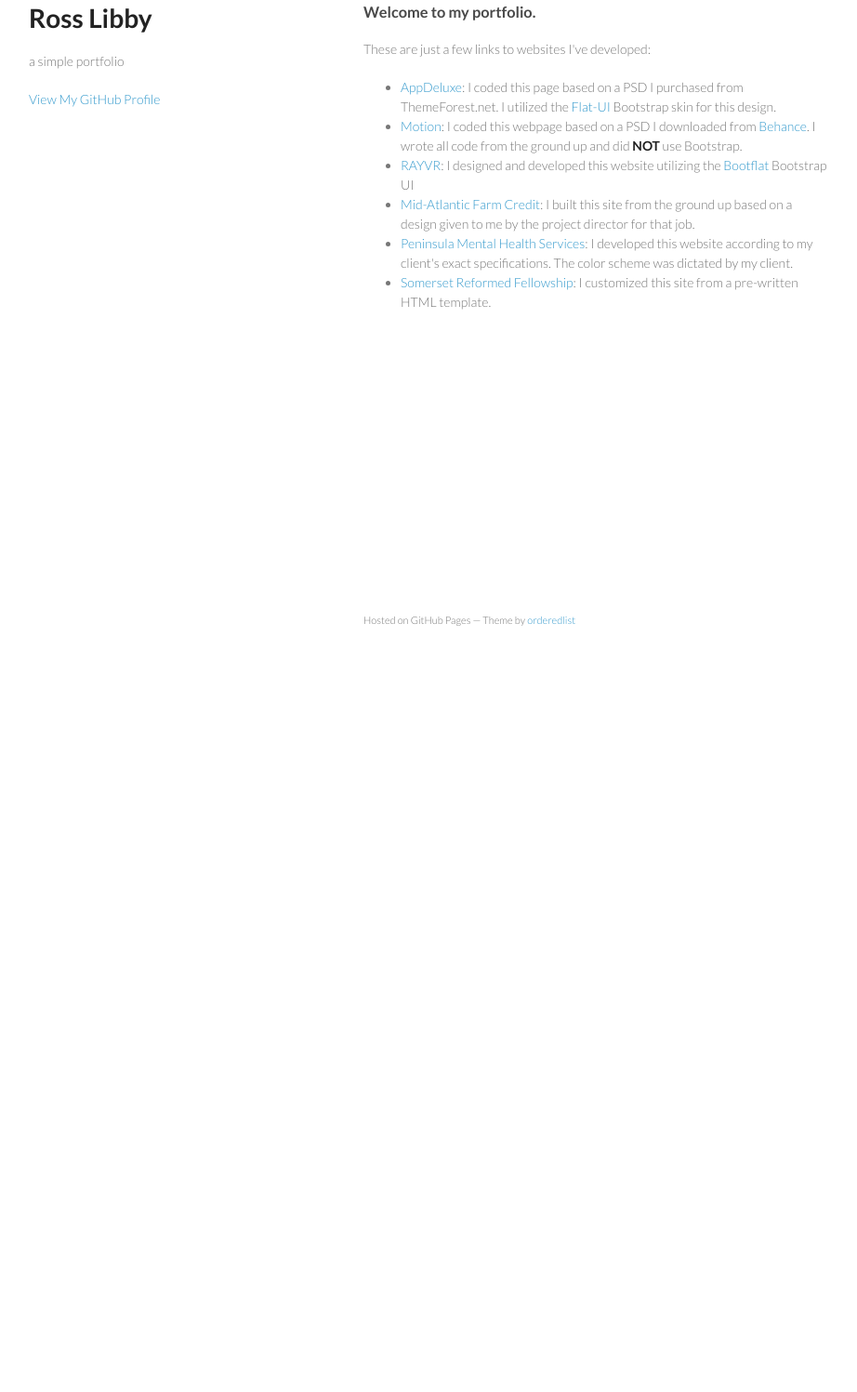
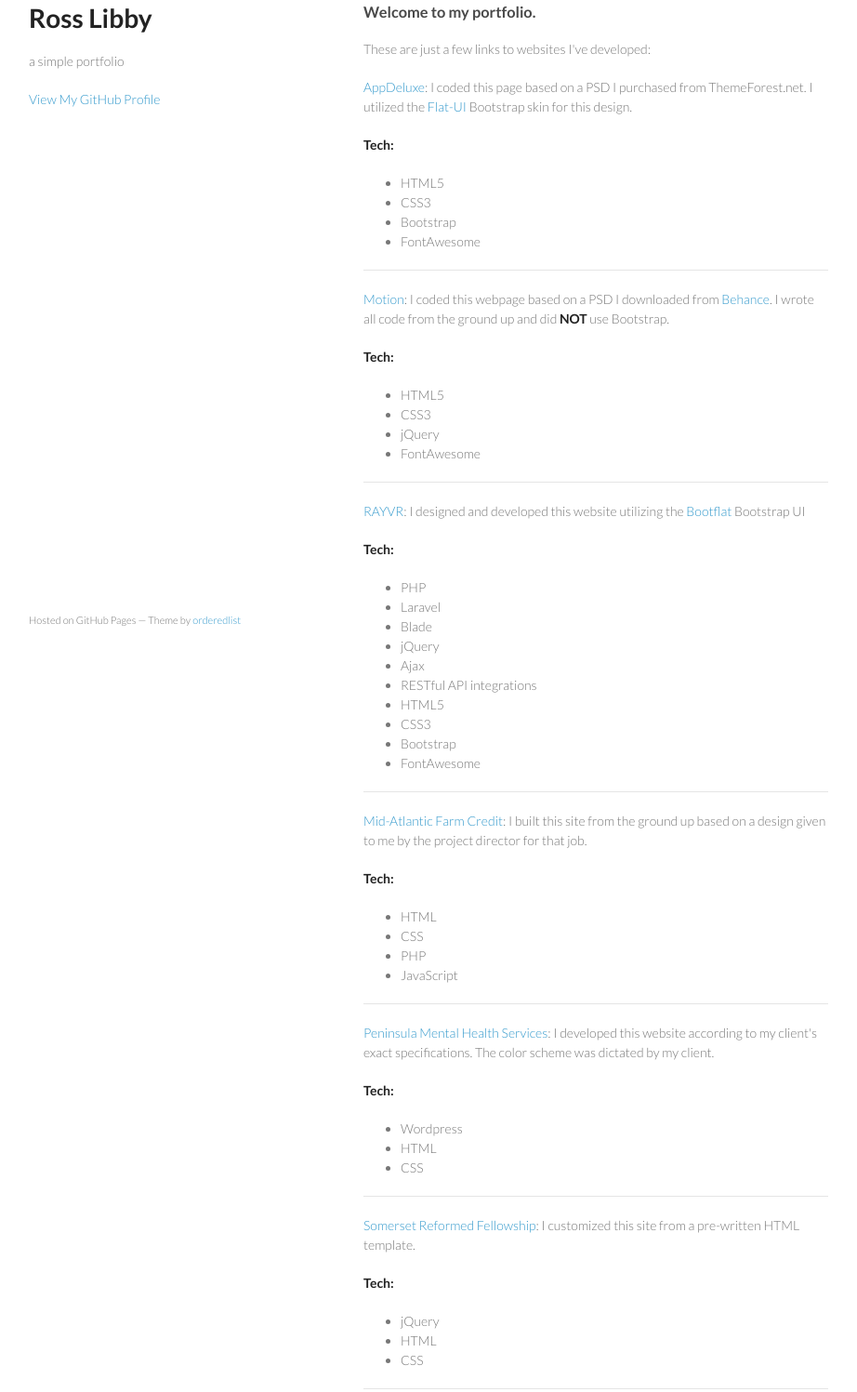
Before and after one commit to rossdlibby/rossdlibby.github.io, a plain HTML site: page index.html in a window 1280 px wide. Shown: the part 54-1551 px from the top of the page at 93% size, without its empty margins (179-1101 px from the left). Before the commit the page ends 800 px from the top, so only its background shows below. Drawn offline with Linux system fonts and the light colour scheme.

Commit message:
formatted portfolio, listed tech 	modified:   index.html

```diff
--- a/index.html
+++ b/index.html
@@ -17,25 +17,78 @@
 	<header>
 	<h1>Ross Libby</h1>
 	<p>a simple portfolio</p>
-
-
 		<p class="view"><a href="https://github.com/rossdlibby">View My GitHub Profile</a></p>
-
 	</header>
 	<section>
-        <h3>
-<a id="welcome-to-github-pages" class="anchor" href="#welcome-to-github-pages" aria-hidden="true"><span class="octicon octicon-link"></span></a>Welcome to my portfolio.</h3>
+		<h3><a id="welcome-to-github-pages" class="anchor" href="#welcome-to-github-pages" aria-hidden="true"><span class="octicon octicon-link"></span></a>Welcome to my portfolio.</h3>
 
 		<p>These are just a few links to websites I've developed:</p>
 
+		<p><a href="appdeluxe/Flat-UI/index.html" target="_blank">AppDeluxe</a>: I coded this page based on a PSD I purchased from ThemeForest.net. I utilized the <a href="https://github.com/designmodo/Flat-UI" target="_blank">Flat-UI</a> Bootstrap skin for this design.</p>
+		<p><strong>Tech:</strong></p>
 		<ul>
-  <li><a href="appdeluxe/Flat-UI/index.html">AppDeluxe</a>: I coded this page based on a PSD I purchased from ThemeForest.net. I utilized the <a href="https://github.com/designmodo/Flat-UI" target="_blank">Flat-UI</a> Bootstrap skin for this design.</li>
-  <li><a href="motion/index.html">Motion</a>: I coded this webpage based on a PSD I downloaded from <a href="https://www.behance.net/gallery/Motion-template-for-free/9458877" target="_blank">Behance</a>. I wrote all code from the ground up and did <strong>NOT</strong> use Bootstrap.</li>
-  <li><a href="https://rayvr.com" target="_blank">RAYVR</a>: I designed and developed this website utilizing the <a href="https://bootflat.github.io" target="_blank">Bootflat</a> Bootstrap UI</li>
-  <li><a href="http://mafc.com" target="_blank">Mid-Atlantic Farm Credit</a>: I built this site from the ground up based on a design given to me by the project director for that job.</li>
-  <li><a href="http://pmhs.co" target="_blank">Peninsula Mental Health Services</a>: I developed this website according to my client's exact specifications. The color scheme was dictated by my client.</li>
-  <li><a href="http://somersetreformed.org" target="_blank">Somerset Reformed Fellowship</a>: I customized this site from a pre-written HTML template.</li>
+			<li>HTML5</li>
+			<li>CSS3</li>
+			<li>Bootstrap</li>
+			<li>FontAwesome</li>
 		</ul>
+		<hr>
+
+		<p><a href="motion/index.html" target="_blank">Motion</a>: I coded this webpage based on a PSD I downloaded from <a href="https://www.behance.net/gallery/Motion-template-for-free/9458877" target="_blank">Behance</a>. I wrote all code from the ground up and did <strong>NOT</strong> use Bootstrap.</p>
+		<p><strong>Tech:</strong></p>
+		<ul>
+			<li>HTML5</li>
+			<li>CSS3</li>
+			<li>jQuery</li>
+			<li>FontAwesome</li>
+		</ul>
+		<hr>
+
+		<p><a href="https://rayvr.com" target="_blank">RAYVR</a>: I designed and developed this website utilizing the <a href="https://bootflat.github.io" target="_blank">Bootflat</a> Bootstrap UI</p>
+		<p><strong>Tech:</strong></p>
+		<ul>
+			<li>PHP</li>
+			<li>Laravel</li>
+			<li>Blade</li>
+			<li>jQuery</li>
+			<li>Ajax</li>
+			<li>RESTful API integrations</li>
+			<li>HTML5</li>
+			<li>CSS3</li>
+			<li>Bootstrap</li>
+			<li>FontAwesome</li>
+		</ul>
+		<hr>
+
+		<p><a href="http://mafc.com" target="_blank">Mid-Atlantic Farm Credit</a>: I built this site from the ground up based on a design given to me by the project director for that job.</p>
+		<p><strong>Tech:</strong></p>
+		<ul>
+			<li>HTML</li>
+			<li>CSS</li>
+			<li>PHP</li>
+			<li>JavaScript</li>
+		</ul>
+		<hr>
+
+		<p><a href="http://pmhs.co" target="_blank">Peninsula Mental Health Services</a>: I developed this website according to my client's exact specifications. The color scheme was dictated by my client.</p>
+		<p><strong>Tech:</strong></p>
+		<ul>
+			<li>Wordpress</li>
+			<li>HTML</li>
+			<li>CSS</li>
+		</ul>
+		<hr>
+
+		<p><a href="http://somersetreformed.org" target="_blank">Somerset Reformed Fellowship</a>: I customized this site from a pre-written HTML template.</p>
+		<p><strong>Tech:</strong></p>
+		<ul>
+			<li>jQuery</li>
+			<li>HTML</li>
+			<li>CSS</li>
+		</ul>
+		<hr>
+	</section>
+
 	<footer>
 		<p><small>Hosted on GitHub Pages &mdash; Theme by <a href="https://github.com/orderedlist">orderedlist</a></small></p>
 	</footer>
```
Lines whose indentation alone changed are shown as unchanged.
